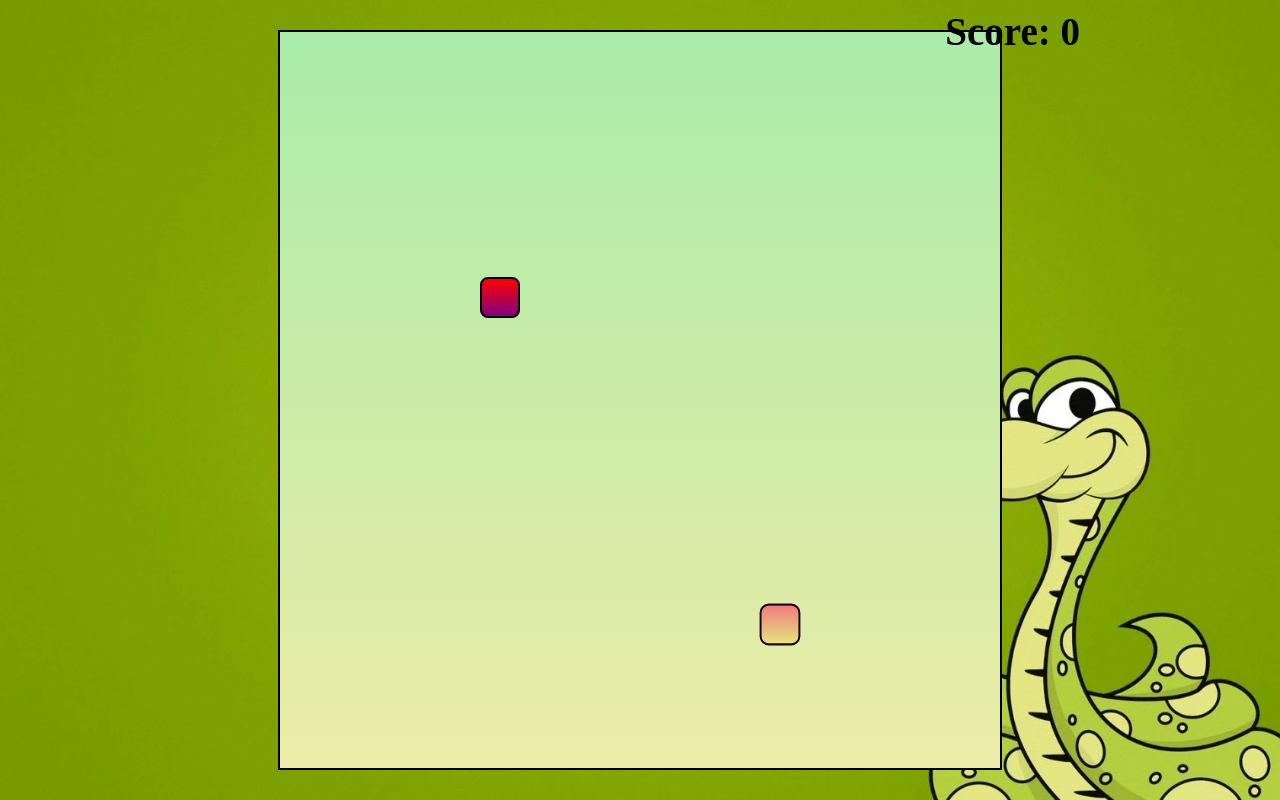
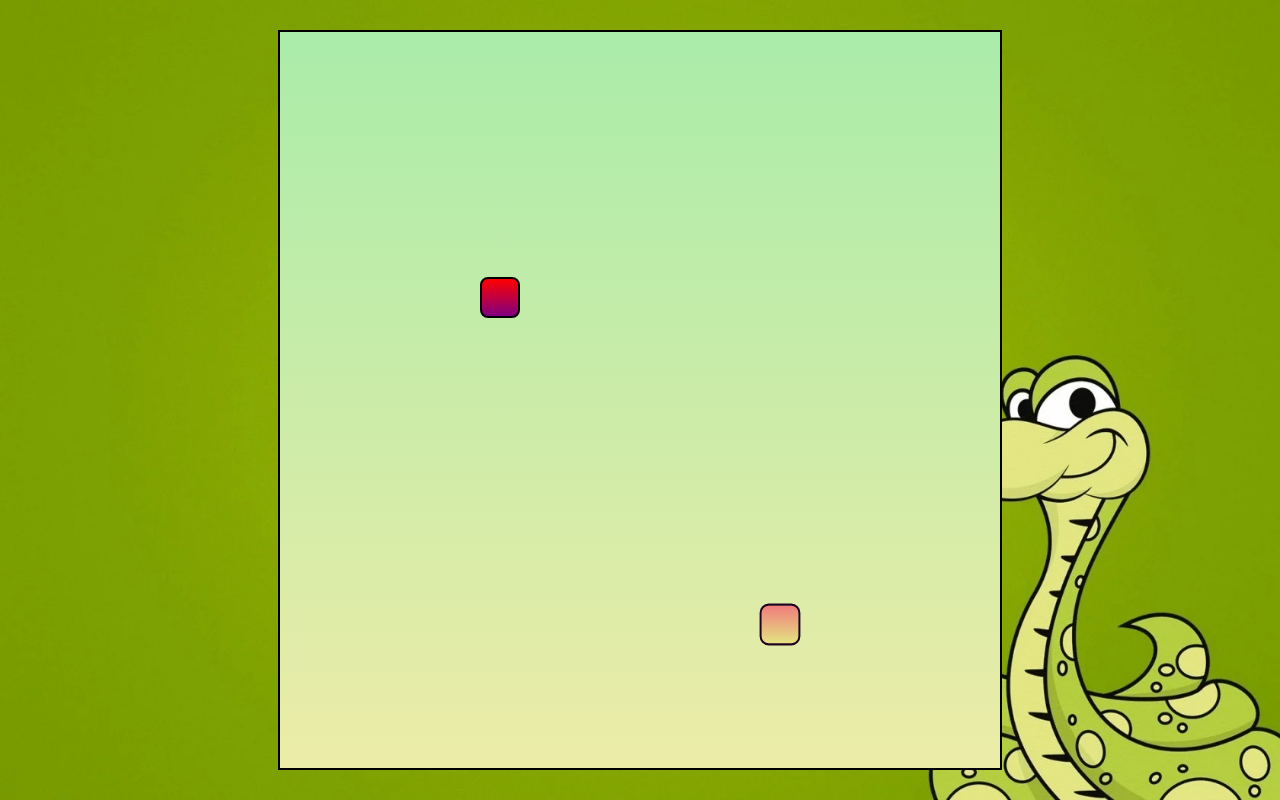
Before and after one commit to Shantam1/SnakeGame, a plain HTML site: page index.html in a window 1280 px wide. Drawn offline with Linux system fonts and the light colour scheme; files that its build step writes are made by us from their sources; files whose address does not match are found by name.

Commit message:
Update index.html

```diff
--- a/index.html
+++ b/index.html
@@ -3,12 +3,11 @@
 <head>
     <meta charset="UTF-8">
     <meta name="viewport" content="width=device-width, initial-scale=1.0">
-    <title>SnakeMania</title>
+    <title>Snake and Frog</title>
     <link rel="stylesheet" href="css/style.css"
 </head>
 <body>
     <div class="body">
-        <div id="score">Score: 0</div>
         <div id="board"></div>
     </div>
 </body>
```
